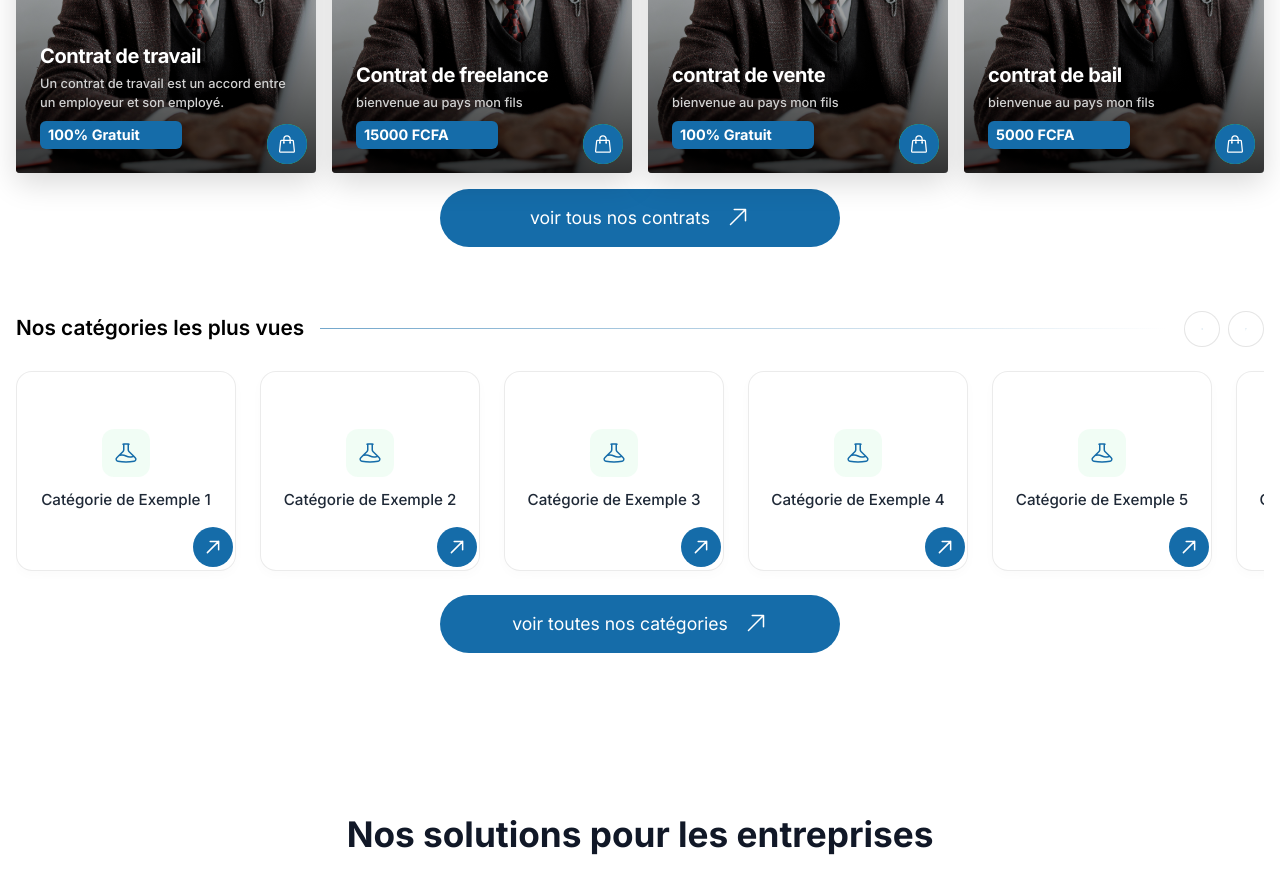
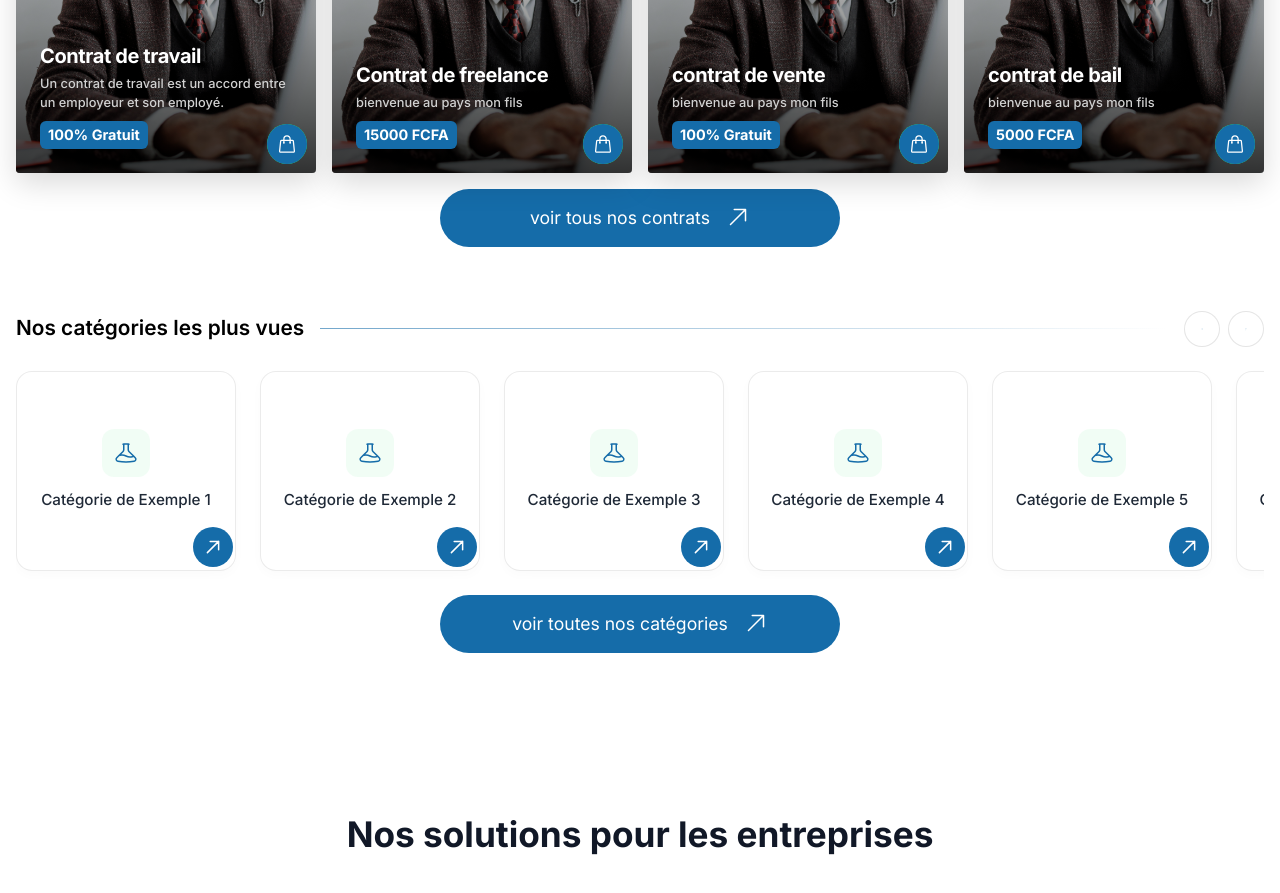
Before and after one commit to consultingadnsas/contratchapneo, a Nuxt app in the folder contratchapneo/: page / in a window 1280 px wide. Shown: the part 1320-2213 px from the top of the page. Built offline with nearby package versions, Linux system fonts and the light colour scheme.

Commit message:
longueur des prix

```diff
--- a/contratchapneo/app/components/cards/contratCards.vue
+++ b/contratchapneo/app/components/cards/contratCards.vue
@@ -134,7 +134,8 @@ export default defineComponent({
     background: var(--primary-color);
     padding: 0.2rem 0.5rem;
     border-radius: 6px;
-    margin-right: 110px;
+    width: fit-content;
+    max-width: 80%;
     color: #ffffff;
 }
 
```
